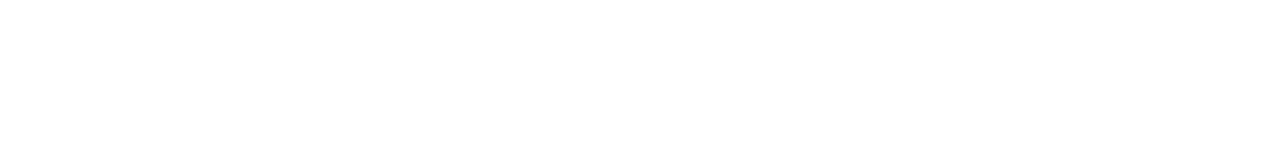
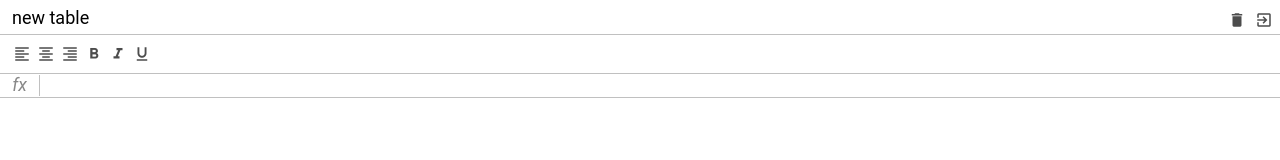
Before and after one commit to StanisM/excel-course, a website built with webpack: page src/index.html in a window 1280 px wide. Built offline with nearby package versions, Linux system fonts and the light colour scheme; files whose address does not match are found by name.

Commit message:
change webpack and eslint rules, add simple layout for header and toolbar

```diff
--- a/src/index.html
+++ b/src/index.html
@@ -6,11 +6,56 @@
           content="width=device-width, user-scalable=no, initial-scale=1.0, maximum-scale=1.0, minimum-scale=1.0">
     <meta http-equiv="X-UA-Compatible" content="ie=edge">
     <link rel="shortcut icon" href="favicon.ico">
-    <title>JS Exel</title>
+    <title>JS Excel</title>
 </head>
 <body>
 
     <div class="app" class="container"></div>
+    <div class="excel">
+        <div class="excel__header">
+            <label>
+                <input type="text" class="input" value="new table"/>
+            </label>
+            <div>
+                <div class="button">
+                    <i class="material-icons">delete</i>
+                </div>
+                <div class="button">
+                    <i class="material-icons">exit_to_app</i>
+                </div>
+            </div>
+        </div>
+
+        <div class="excel__toolbar">
+            <div class="button">
+                <i class="material-icons">format_align_left</i>
+            </div>
+            <div class="button">
+                <i class="material-icons">format_align_center</i>
+            </div>
+            <div class="button">
+                <i class="material-icons">format_align_right</i>
+            </div>
+            <div class="button">
+                <i class="material-icons">format_bold</i>
+            </div>
+            <div class="button">
+                <i class="material-icons">format_italic</i>
+            </div>
+            <div class="button">
+                <i class="material-icons">format_underline</i>
+            </div>
+        </div>
+
+        <div class="excel__formula">
+            <div class="info">fx</div>
+            <div class="input" contenteditable spellcheck="false"></div>
+        </div>
+
+        <div class="excel__table">
+
+        </div>
+    </div>
 
 </body>
 </html>
--- a/src/index.js
+++ b/src/index.js
@@ -1,3 +1,3 @@
-
+import '@/scss/index.scss';
 
 console.log('true');
--- /dev/null
+++ b/src/scss/_mixins.scss
@@ -0,0 +1,22 @@
+@mixin button($color: green) {
+  height: 24px;
+  min-width: 24px;
+  padding: 3px;
+  text-align: center;
+  position: relative;
+  display: inline-block;
+  color: rgba(0, 0, 0, .7);
+
+  & > i {
+    font-size: 18px;
+  }
+
+  &:active, &.active {
+    color: $color;
+  }
+
+  &:hover {
+    background: #eee;
+    cursor: pointer;
+  }
+}
--- /dev/null
+++ b/src/scss/_variables.scss
@@ -0,0 +1,6 @@
+$header-height: 34px;
+$toolbar-height: 40px;
+$formula-height: 24px;
+$info-cell-width: 40px;
+
+$border-color: #c0c0c0;
--- /dev/null
+++ b/src/scss/fonts.scss
@@ -0,0 +1,20 @@
+@font-face {
+  font-family: "Roboto";
+  src: url("~fonts/roboto/Roboto-Regular.ttf") format("truetype");
+  font-weight: 400;
+  font-style: normal;
+}
+
+@font-face {
+  font-family: "RobotoBold";
+  src: url("~fonts/roboto/Roboto-Bold.ttf") format("truetype");
+  font-weight: 600;
+  font-style: normal;
+}
+
+@font-face {
+  font-family: 'RobotoLight';
+  src: url("~fonts/roboto/Roboto-Thin.ttf") format("truetype");
+  font-weight: 200;
+  font-style: normal;
+}
--- /dev/null
+++ b/src/scss/formula.scss
@@ -0,0 +1,30 @@
+@import "variables";
+@import "mixins";
+
+.excel__formula {
+  position: absolute;
+  left: 0;
+  right: 0;
+  top: $header-height + $toolbar-height;
+  height: $formula-height;
+  display: flex;
+  align-items: center;
+  border-bottom: 1px solid $border-color;
+
+  & .info {
+    font-size: 18px;
+    font-style: italic;
+    text-align: center;
+    border-right: 1px solid $border-color;
+    min-width: $info-cell-width;
+  }
+
+  & .input {
+    padding: 4px;
+    font-size: 12px;
+    outline: none;
+    width: 100%;
+    height: 100%;
+    color: #000;
+  }
+}
--- /dev/null
+++ b/src/scss/header.scss
@@ -0,0 +1,38 @@
+@import "variables";
+@import "mixins";
+
+.excel__header {
+  position: absolute;
+  top: 0;
+  right: 0;
+  left: 0;
+  height: $header-height;
+  padding: 8px 4px 0;
+  display: flex;
+  justify-content: space-between;
+
+  & .input {
+    margin: 0;
+    padding: 2px 7px;
+    color: #000;
+    border: 1px solid transparent;
+    border-radius: 2px;
+    height: 20px;
+    min-width: 1px;
+    font-size: 18px;
+    line-height: 22px;
+    outline: none;
+
+    &:hover {
+      border: 1px solid $border-color;
+    }
+
+    &:focus {
+      border: 2px solid #1a73e8;
+    }
+  }
+
+  & .button {
+    @include button(red);
+  }
+}
--- /dev/null
+++ b/src/scss/index.scss
@@ -0,0 +1,24 @@
+@import "~normalize.css";
+@import "fonts.scss";
+@import '~material-design-icons/iconfont/material-icons.css';
+
+@import "header";
+@import "toolbar";
+@import "formula";
+@import "table";
+
+* {
+  margin: 0;
+  padding: 0;
+  box-sizing: border-box;
+}
+
+body {
+  font-family: 'Roboto', sans-serif;
+  font-size: 12px;
+}
+
+.excel {
+  position: relative;
+  color: #888;
+}
--- /dev/null
+++ b/src/scss/table.scss
@@ -0,0 +1,6 @@
+@import "variables";
+@import "mixins";
+
+.excel__table {
+
+}
--- /dev/null
+++ b/src/scss/toolbar.scss
@@ -0,0 +1,18 @@
+@import "variables";
+@import "mixins";
+
+.excel__toolbar {
+  position: absolute;
+  height: $toolbar-height;
+  top: $header-height;
+  left: 0;
+  right: 0;
+  border-top: 1px solid $border-color;
+  border-bottom: 1px solid $border-color;
+  padding: 7px 10px;
+  display: flex;
+}
+
+.button {
+  @include button();
+}
--- a/webpack.config.js
+++ b/webpack.config.js
@@ -35,10 +35,12 @@ module.exports = {
         path: path.resolve(__dirname, 'dist')
     },
     resolve: {
-        extensions: ['.js'],
+        extensions: ['.js', '.scss'],
         alias: {
             '@': path.resolve(__dirname, 'src'),
             '@core': path.resolve(__dirname, 'src/core'),
+            'fonts': path.resolve(__dirname, 'src/fonts'),
+            'material-icons': path.resolve(__dirname, '../node_modules/material-design-icons/iconfont/material-icons.css'),
         }
     },
     devtool: isDev ? 'source-map' : false,
@@ -78,19 +80,29 @@ module.exports = {
                         }
                     },
                     'css-loader',
-                    'sass-loader'
+                    {
+                        loader: 'sass-loader',
+                        options: {
+                            webpackImporter: true,
+                        }
+                    }
                 ],
             },
             {
                 test: /\.js$/,
                 exclude: /node_modules/,
                 use: jsLoader(),
-                loader: {
-                    loader: 'babel-loader',
-                    options: {
-                        presets: ['@babel/preset-env']
-                    }
-                }
+            },
+            {
+                test: /\.(woff(2)?|ttf|eot|svg)(\?v=\d+\.\d+\.\d+)?$/,
+                use: [
+                    {
+                        loader: 'file-loader',
+                        options: {
+                            name: 'fonts/[name].[ext]',
+                        },
+                    },
+                ]
             }
         ],
     },
```
Also changed, not shown: package.json (+7 -1 lines), 2 other files.
